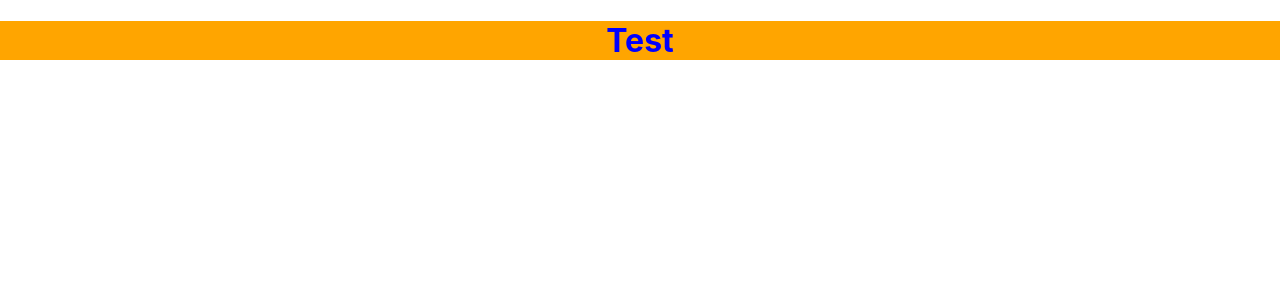
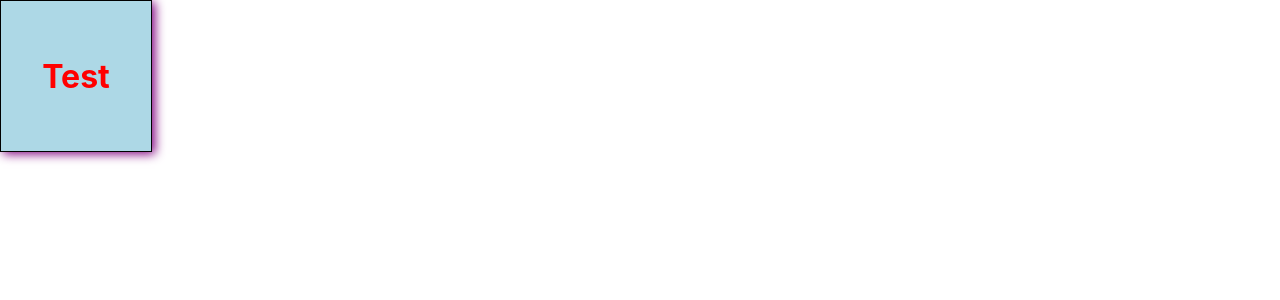
Before and after one commit to sahinmurat/Weather, a React (Create React App) app: page / in a window 1280 px wide. Shown: the top 300 px of the page. Built offline with nearby package versions, Linux system fonts and the light colour scheme.

Commit message:
cardstyle used

```diff
--- /dev/null
+++ b/src/components/Card/Card.style.css
@@ -0,0 +1,14 @@
+.card-wrapper{
+    background-color: lightblue;
+    width: 150px;
+    height: 150px;
+    border: 1px solid black;
+    box-shadow: 3px 2px 10px purple;
+    display: flex;
+    justify-content: center;
+    align-items: center;
+}
+
+h1{
+    color: red;
+}
--- a/src/components/Card/index.js
+++ b/src/components/Card/index.js
@@ -1,8 +1,9 @@
 import React from 'react'
+import CardStyle from './Card.style.css'
 
 function Card() {
     return (
-        <div style={{ color:'blue', backgroundColor:'orange'}}  >
+        <div className='card-wrapper'  >
             <h1> Test    </h1>
         </div>
     )
```
Also changed, not shown: src/components/Card/index.style.js (deleted), 1 other file (tests, documents, lock files or other folders).
